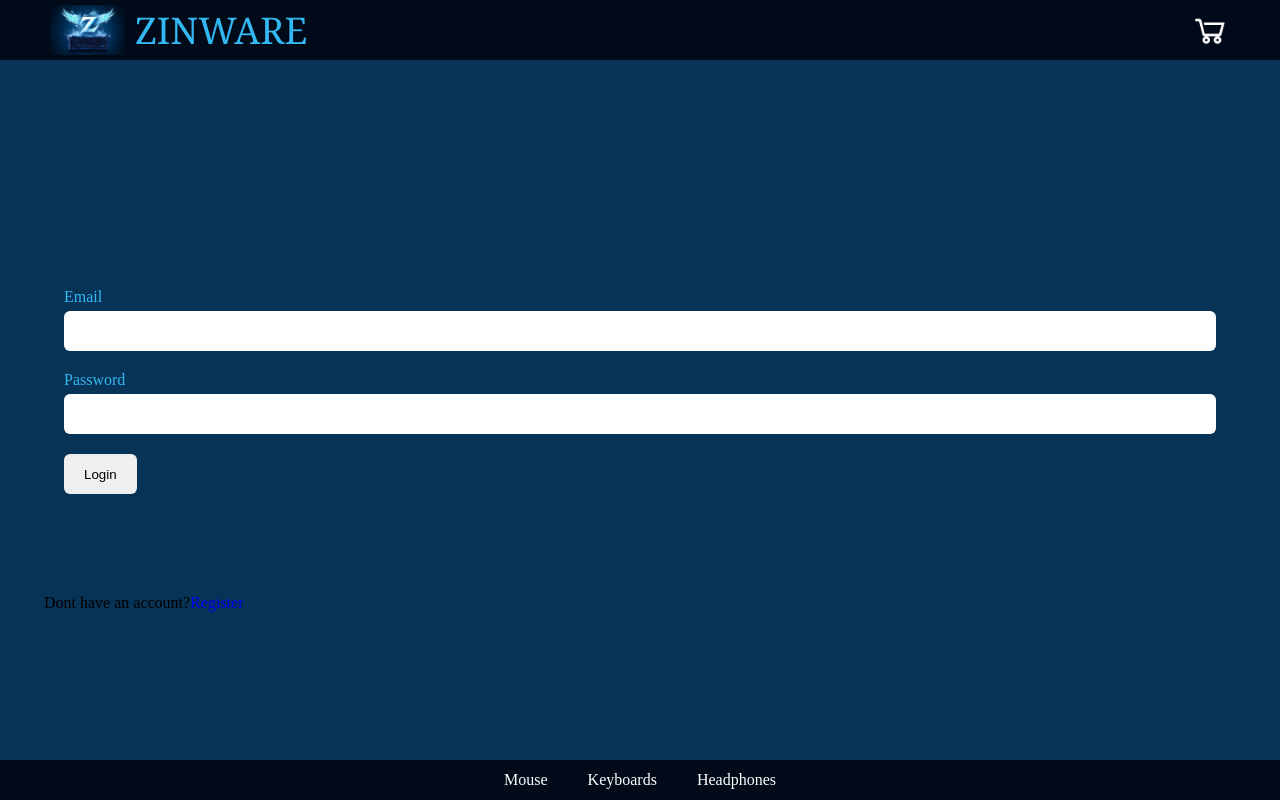
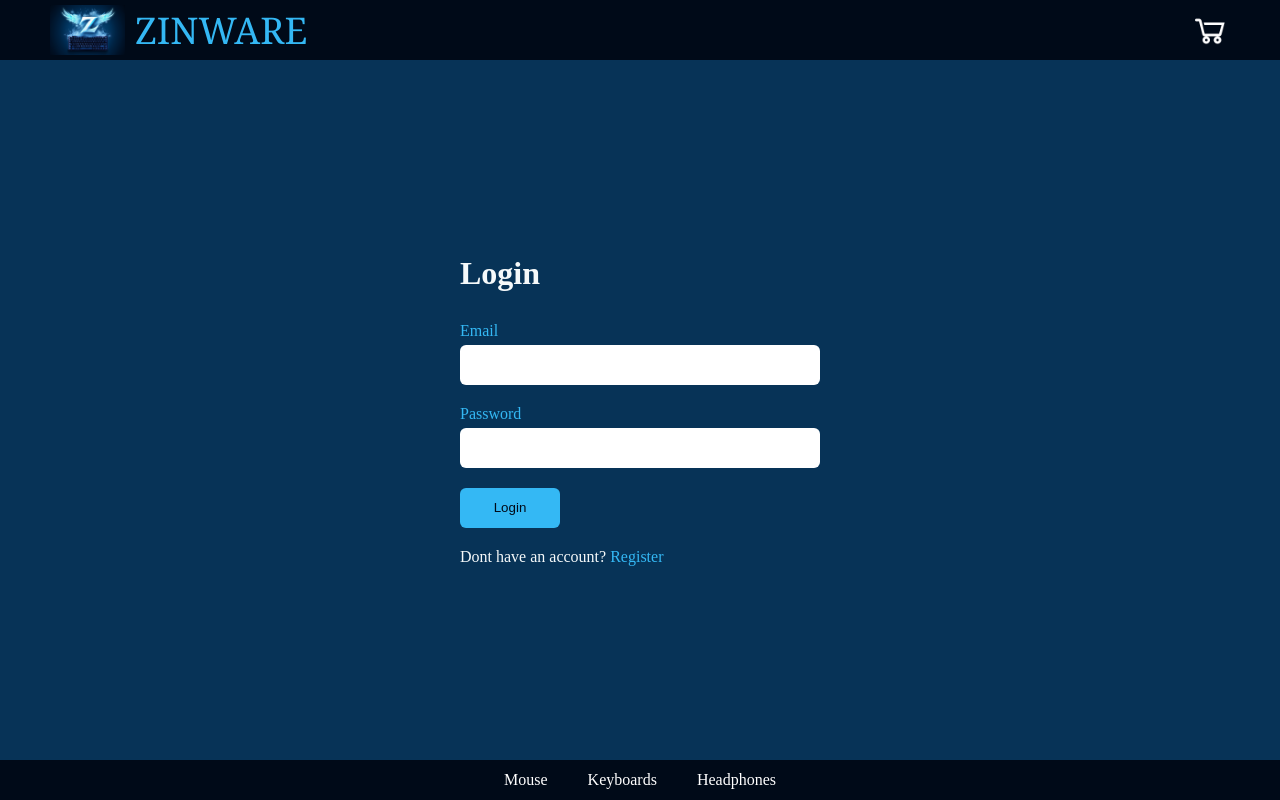
Before and after one commit to maklaut007/zinware-frontend, an Angular app: page /login in a window 1280 px wide. Built offline with nearby package versions, Linux system fonts and the light colour scheme.

Commit message:
Styled login page for all screens

```diff
--- a/src/app/components/item-quantity/item-quantity.component.scss
+++ b/src/app/components/item-quantity/item-quantity.component.scss
@@ -16,6 +16,7 @@
   font-size: 1.3rem;
 }
 .quantity-button {
+  cursor: pointer;
   width: 40%;
   background-color: var(--primary-color);
   font-size: 1.1rem;
--- a/src/app/components/login/login.component.html
+++ b/src/app/components/login/login.component.html
@@ -1,4 +1,5 @@
 <form class="form" (ngSubmit)="onSubmit()">
+  <h1 class="title">Login</h1>
   <div class="form__element">
     <label class="label" for="email">Email</label>
     <input
@@ -22,5 +23,7 @@
   <div class="form__element">
     <button class="button" type="submit">Login</button>
   </div>
+  <p class="register-link">
+    Dont have an account?<a routerLink="/register"> Register</a>
+  </p>
 </form>
-<div>Dont have an account?<a routerLink="/register">Register</a></div>
--- a/src/app/components/login/login.component.scss
+++ b/src/app/components/login/login.component.scss
@@ -1,9 +1,17 @@
 .form {
+  display: flex;
+  flex-direction: column;
   padding: 80px 20px;
   margin: 0 auto;
+  width: 90vw;
+  max-width: 400px;
   &__element {
     margin-bottom: 20px;
   }
+}
+.title {
+  color: var(--extra-color);
+  margin-bottom: 30px;
 }
 .label {
   color: var(--white-color);
@@ -11,14 +19,27 @@
   margin-bottom: 5px;
 }
 .input {
-  width: 90vw;
+  width: 100%;
   height: 40px;
   padding-left: 10px;
   font-size: 16px;
   border-radius: 6px;
 }
 .button {
+  cursor: pointer;
   padding: 10px 20px;
   height: 40px;
+  width: 100px;
   border-radius: 6px;
+  background-color: var(--white-color);
+  color: var(--secondary-color);
 }
+.register-link {
+  color: var(--extra-color);
+  & > a {
+    color: var(--white-color);
+    &:hover {
+      opacity: 50%;
+    }
+  }
+}
--- a/src/app/components/product/product.component.scss
+++ b/src/app/components/product/product.component.scss
@@ -33,6 +33,7 @@
   font-size: 0.8rem;
   text-transform: uppercase;
   font-weight: 700;
+  cursor: pointer;
 }
 @media only screen and (min-width: 1024px) {
   .product {
```
